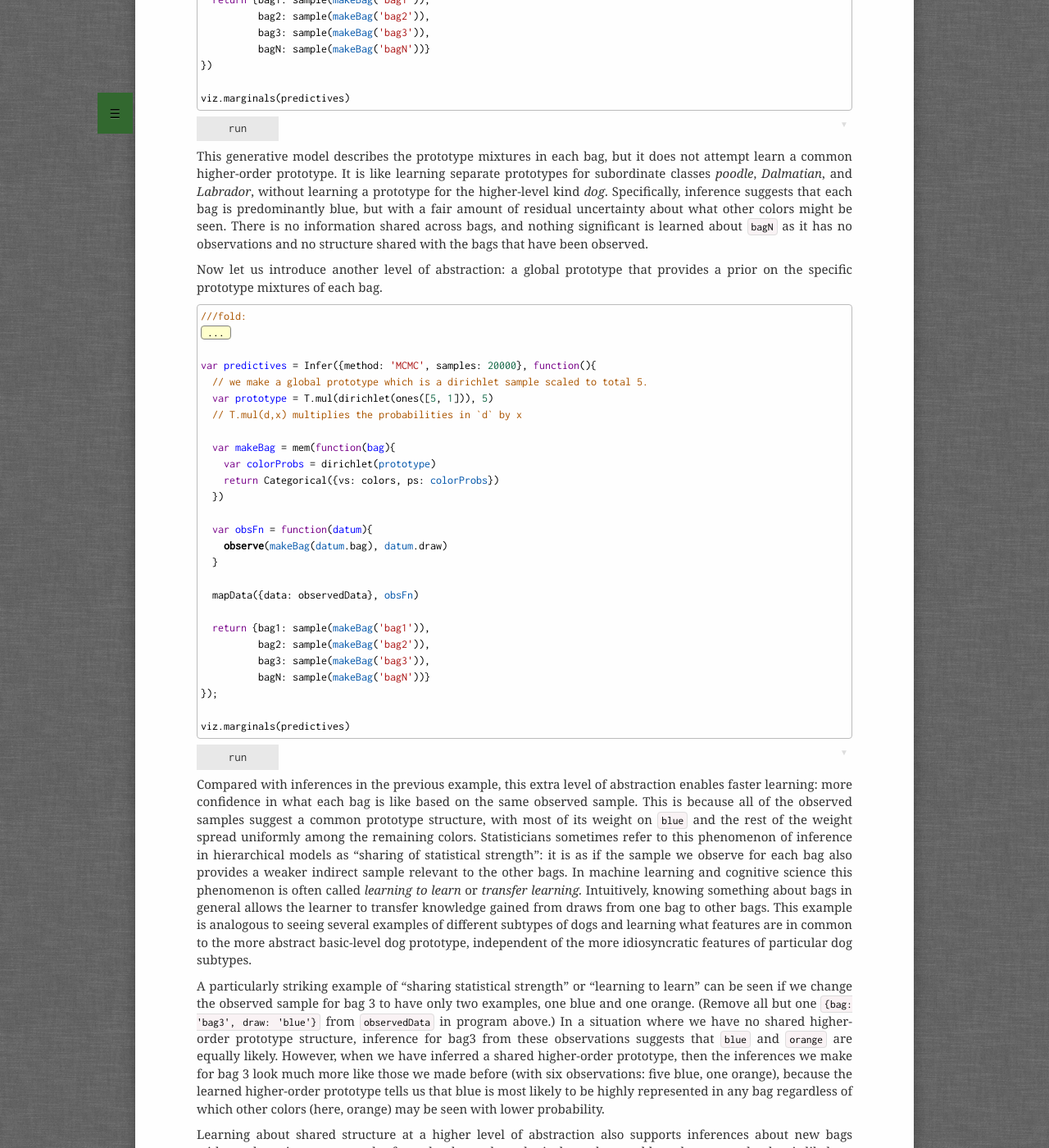
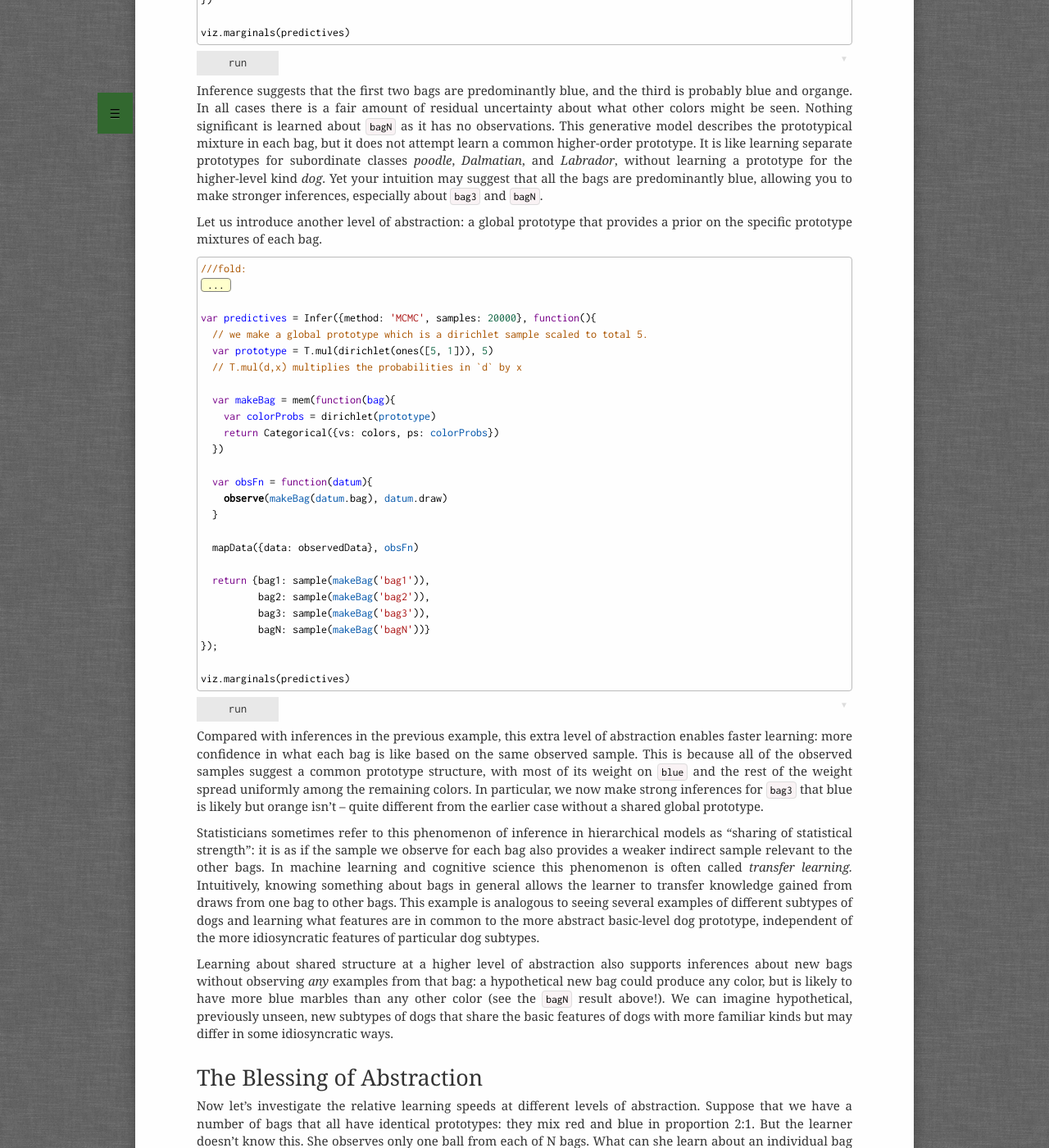
Before and after one commit to probmods/probmods2, a Jekyll site: the page built from chapters/hierarchical-models.md, in a window 1280 px wide and 1400 px high, scrolled down 2211 px. Shown: the whole window at 82% size. Built offline with Jekyll 4.4.1, drawn with Linux system fonts in a browser that asks for light colours; a script that is not in the unit is left out; some of the changed text lies outside the part shown.

Commit message:
small clarifications in hierarchical models chapter

```diff
--- a/chapters/hierarchical-models.md
+++ b/chapters/hierarchical-models.md
@@ -4,13 +4,6 @@
 description: The power of statistical abstraction.
 chapter_num: 11
 ---
-
-<!-- NEED TO BREAK THIS DOWN INTO TWO KINDS OF POINTS:
-
-Learn about basic level from subordinates.  Extract the common prototype.  This isn't transfer learning.
-
-Learn about superordinate level from basic.  This is transfer learning, learning to learn
--->
 
 Human knowledge is organized hierarchically into levels of abstraction.  For instance, the most common or *basic-level* categories  (e.g. *dog*, *car*) can be thought of as abstractions across individuals, or more often across subordinate categories (e.g., *poodle*, *Dalmatian*, *Labrador*, and so on).  Multiple basic-level categories in turn can be organized under superordinate categories: e.g., *dog*, *cat*, *horse* are all *animals*; *car*, *truck*, *bus* are all *vehicles*. Some of the deepest questions of cognitive development are: How does abstract knowledge influence learning of specific knowledge?  How can abstract knowledge be learned? In this section we will see how such hierarchical knowledge can be modeled with *hierarchical generative models*: generative models with uncertainty at several levels, where lower levels depend on choices at higher levels.
 
@@ -49,7 +42,7 @@
 
 As this examples shows, `mem` is particularly useful when writing hierarchical models because it allows us to associate arbitrary random draws with categories across entire runs of the program. In this case it allows us to associate a particular mixture of marble colors with each bag. The mixture is drawn once, and then remains the same thereafter for that bag. Intuitively, you can see how each sample is sufficient to learn a lot about what that bag is like; there is typically a fair amount of similarity between the empirical color distributions in each of the four samples from `bagA`.  In contrast, you should see a different distribution of samples from `bagB`.
 
-Now let's add a few twists: we will generate three different bags, and try to learn about their respective color prototypes by conditioning on observations. We represent the results of learning in terms of the *posterior predictive* distribution for each bag: a single hypothetical draw from the bag.  We will also draw a sample from the posterior predictive distribution on a new bag, for which we have had no observations.
+Now let's explore how this model *learns* about the contents of different bags. We represent the results of learning in terms of the *posterior predictive* distribution for each bag: a single hypothetical draw from the bag.  We will also draw a sample from the posterior predictive distribution on a new bag, for which we have had no observations.
 
 ~~~~
 var colors = ['black', 'blue', 'green', 'orange', 'red'];
@@ -67,10 +60,6 @@
 {bag: 'bag2', draw: 'blue'},
 {bag: 'bag2', draw: 'blue'},
 {bag: 'bag2', draw: 'red'},
-{bag: 'bag3', draw: 'blue'},
-{bag: 'bag3', draw: 'blue'},
-{bag: 'bag3', draw: 'blue'},
-{bag: 'bag3', draw: 'blue'},
 {bag: 'bag3', draw: 'blue'},
 {bag: 'bag3', draw: 'orange'}
 ]
@@ -96,9 +85,10 @@
 viz.marginals(predictives)
 ~~~~
 
-This generative model describes the prototype mixtures in each bag, but it does not attempt learn a common higher-order prototype. It is like learning separate prototypes for subordinate classes *poodle*, *Dalmatian*, and *Labrador*, without learning a prototype for the higher-level kind *dog*.  Specifically, inference suggests that each bag is predominantly blue, but with a fair amount of residual uncertainty about what other colors might be seen. There is no information shared across bags, and nothing significant is learned about `bagN` as it has no observations and no structure shared with the bags that have been observed.
+Inference suggests that the first two bags are predominantly blue, and the third is probably blue and organge. In all cases there is a fair amount of residual uncertainty about what other colors might be seen. Nothing significant is learned about `bagN` as it has no observations.
+This generative model describes the prototypical mixture in each bag, but it does not attempt learn a common higher-order prototype. It is like learning separate prototypes for subordinate classes *poodle*, *Dalmatian*, and *Labrador*, without learning a prototype for the higher-level kind *dog*. Yet your intuition may suggest that all the bags are predominantly blue, allowing you to make stronger inferences, especially about `bag3` and `bagN`.
 
-Now let us introduce another level of abstraction: a global prototype that provides a prior on the specific prototype mixtures of each bag.
+Let us introduce another level of abstraction: a global prototype that provides a prior on the specific prototype mixtures of each bag.
 
 ~~~~
 ///fold:
@@ -117,10 +107,6 @@
 {bag: 'bag2', draw: 'blue'},
 {bag: 'bag2', draw: 'blue'},
 {bag: 'bag2', draw: 'red'},
-{bag: 'bag3', draw: 'blue'},
-{bag: 'bag3', draw: 'blue'},
-{bag: 'bag3', draw: 'blue'},
-{bag: 'bag3', draw: 'blue'},
 {bag: 'bag3', draw: 'blue'},
 {bag: 'bag3', draw: 'orange'}
 ]
@@ -151,11 +137,11 @@
 viz.marginals(predictives)
 ~~~~
 
-Compared with inferences in the previous example, this extra level of abstraction enables faster learning: more confidence in what each bag is like based on the same observed sample.  This is because all of the observed samples suggest a common prototype structure, with most of its weight on `blue` and the rest of the weight spread uniformly among the remaining colors.  Statisticians sometimes refer to this phenomenon of inference in hierarchical models as "sharing of statistical strength": it is as if the sample we observe for each bag also provides a weaker indirect sample relevant to the other bags.  In machine learning and cognitive science this phenomenon is often called *learning to learn* or *transfer learning.* Intuitively, knowing something about bags in general allows the learner to transfer knowledge gained from draws from one bag to other bags.  This example is analogous to seeing several examples of different subtypes of dogs and learning what features are in common to the more abstract basic-level dog prototype, independent of the more idiosyncratic features of particular dog subtypes.
+Compared with inferences in the previous example, this extra level of abstraction enables faster learning: more confidence in what each bag is like based on the same observed sample.  This is because all of the observed samples suggest a common prototype structure, with most of its weight on `blue` and the rest of the weight spread uniformly among the remaining colors. In particular, we now make strong inferences for `bag3` that blue is likely but orange isn't -- quite different from the earlier case without a shared global prototype.
 
-A particularly striking example of "sharing statistical strength" or "learning to learn" can be seen if we change the observed sample for bag 3 to have only two examples, one blue and one orange.  (Remove all but one `{bag: 'bag3', draw: 'blue'}` from `observedData` in program above.) In a situation where we have no shared higher-order prototype structure, inference for bag3 from these observations suggests that `blue` and `orange` are equally likely.  However, when we have inferred a shared higher-order prototype, then the inferences we make for bag 3 look much more like those we made before (with six observations: five blue, one orange), because the learned higher-order prototype tells us that blue is most likely to be highly represented in any bag regardless of which other colors (here, orange) may be seen with lower probability.
+Statisticians sometimes refer to this phenomenon of inference in hierarchical models as "sharing of statistical strength": it is as if the sample we observe for each bag also provides a weaker indirect sample relevant to the other bags.  In machine learning and cognitive science this phenomenon is often called *transfer learning.* Intuitively, knowing something about bags in general allows the learner to transfer knowledge gained from draws from one bag to other bags.  This example is analogous to seeing several examples of different subtypes of dogs and learning what features are in common to the more abstract basic-level dog prototype, independent of the more idiosyncratic features of particular dog subtypes.
 
-Learning about shared structure at a higher level of abstraction also supports inferences about new bags without observing *any* examples from that bag: a hypothetical new bag could produce any color, but is likely to have more blue marbles than any other color. We can imagine hypothetical, previously unseen, new subtypes of dogs that share the basic features of dogs with more familiar kinds but may differ in some idiosyncratic ways.
+Learning about shared structure at a higher level of abstraction also supports inferences about new bags without observing *any* examples from that bag: a hypothetical new bag could produce any color, but is likely to have more blue marbles than any other color (see the `bagN` result above!). We can imagine hypothetical, previously unseen, new subtypes of dogs that share the basic features of dogs with more familiar kinds but may differ in some idiosyncratic ways.
 
 
 # The Blessing of Abstraction
```
